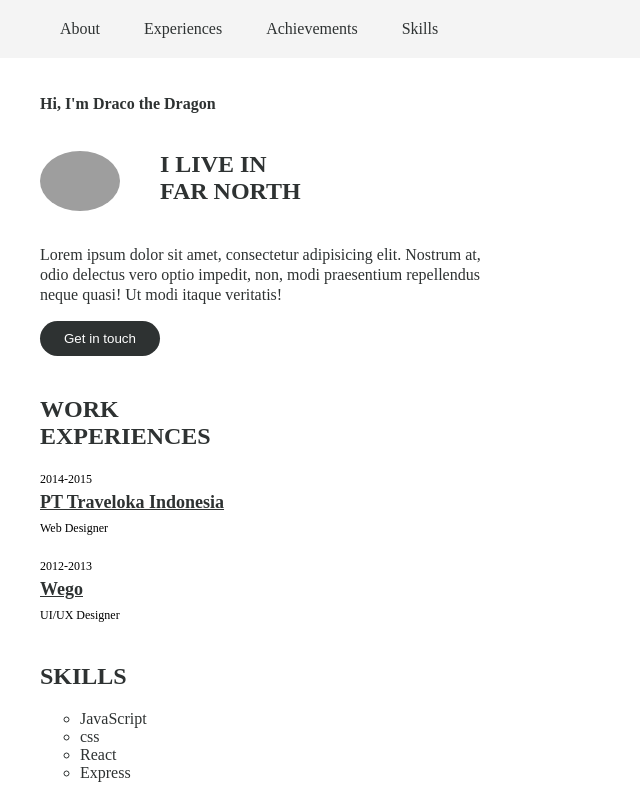
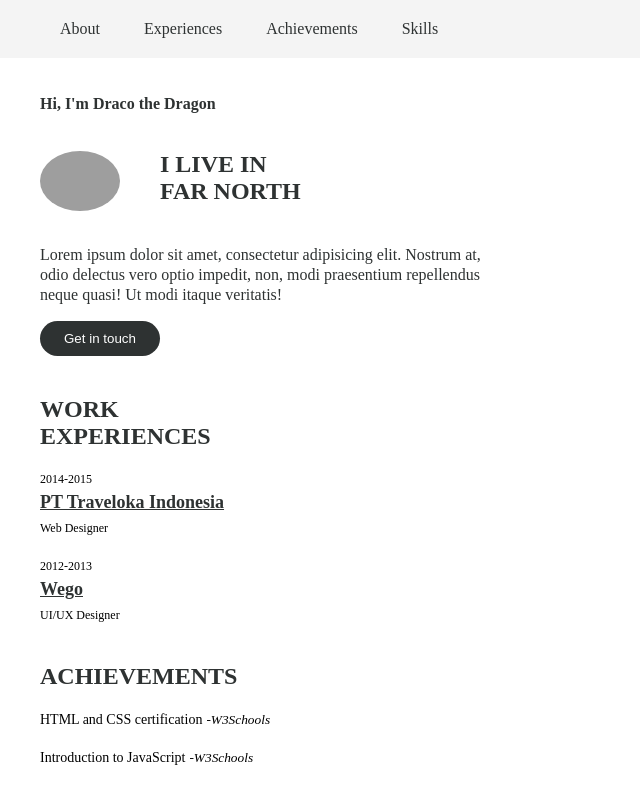
Before and after one commit to jonah-cod/intro-to-git, a plain HTML site: page index.html in a window 1280 px wide. Shown: the top 800 px of the page, without its empty margins (0-640 px from the left). Drawn offline with Linux system fonts and the light colour scheme; grey boxes are pictures that could not be loaded.

Commit message:
implementation of achievements section

```diff
--- a/index.html
+++ b/index.html
@@ -10,7 +10,7 @@
       <nav>
             <a href="">About</a>
             <a href="#experiences">Experiences</a>
-            <a href="">Achievements</a>
+            <a href="#achievements">Achievements</a>
             <a href="#skills">Skills</a>
       </nav>
       <div>
@@ -42,6 +42,20 @@
             </div>
       </div>
 
+
+      <div id="achievements">
+            <h2>Achievements</h2>
+            <div class="achievement">
+                  <span>HTML and CSS certification</span>
+                  <small>-W3Schools</small>
+
+            </div>
+            <div class="achievement">
+                  <span>Introduction to JavaScript</span>
+                  <small>-W3Schools</small>
+            </div>
+      </div>
+
       <div id="skills">
             <h2>Skills</h2>
             <ul>
--- a/styles.css
+++ b/styles.css
@@ -62,7 +62,7 @@ button:hover{
       background-color: #444545;
 }
 
-#experiences{
+#experiences, #achievements{
       margin: 40px;
 }
 
@@ -93,6 +93,18 @@ li{
       color: #2E3232;
 }
 
+.achievement{
+      margin: 20px 0;
+}
+
+.achievement span{
+      font-size: 14px;
+}
+
+.achievement small{
+      font-style: italic;
+}
+
 
 
 /*
```
